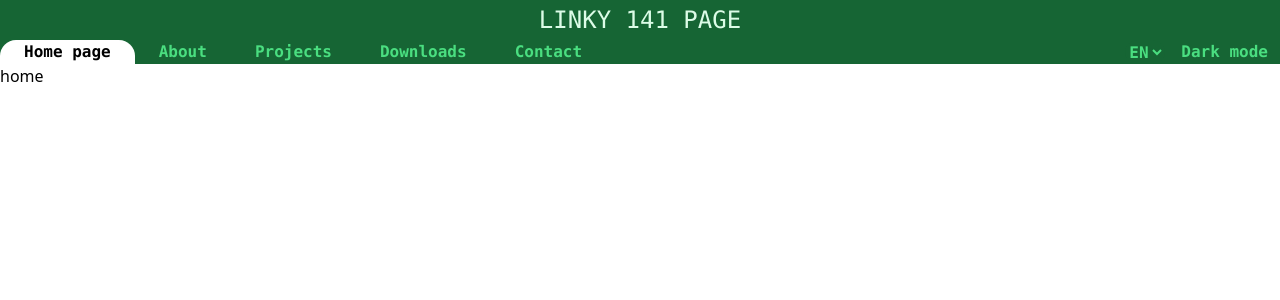
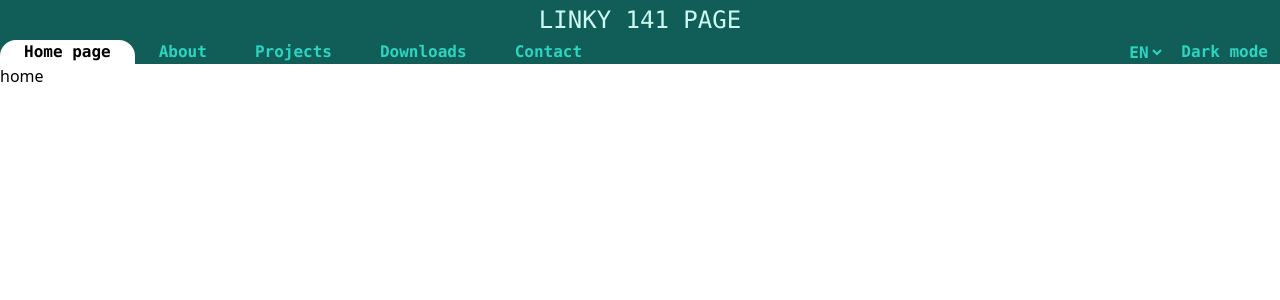
Before and after one commit to Linky141/Linky141Page, an Angular app in the folder client/: page /homePage in a window 1280 px wide. Shown: the top 300 px of the page. Built offline with nearby package versions, Linux system fonts and the light colour scheme.

Commit message:
changed theme from green to teal

```diff
--- a/client/src/styles/styles.colors.scss
+++ b/client/src/styles/styles.colors.scss
@@ -1,39 +1,39 @@
 @layer components {
   .background_color_light {
-    @apply bg-green-400;
+    @apply bg-teal-400;
   }
   .dark .background_color_light {
-    @apply bg-green-600;
+    @apply bg-teal-600;
   }
   .background_color_medium {
-    @apply bg-green-600;
+    @apply bg-teal-600;
   }
   .dark .background_color_medium {
-    @apply bg-green-800;
+    @apply bg-teal-800;
   }
   .background_color_dark {
-    @apply bg-green-800;
+    @apply bg-teal-800;
   }
   .dark .background_color_dark {
-    @apply bg-green-950;
+    @apply bg-teal-950;
   }
 
-  .text_color_green_light {
-    @apply text-green-100;
+  .text_color_light {
+    @apply text-teal-100;
   }
-  .dark .text_color_green_light {
-    @apply text-green-400;
+  .dark .text_color_light {
+    @apply text-teal-400;
   }
-  .text_color_green_medium {
-    @apply text-green-400;
+  .text_color_medium {
+    @apply text-teal-400;
   }
-  .dark .text_color_green_medium {
-    @apply text-green-600;
+  .dark .text_color_medium {
+    @apply text-teal-600;
   }
-  .text_color_green_dark {
-    @apply text-green-400;
+  .text_color_dark {
+    @apply text-teal-400;
   }
-  .dark .text_color_green_dark {
-    @apply text-green-600;
+  .dark .text_color_dark {
+    @apply text-teal-600;
   }
 }
--- a/client/src/styles/styles.header.scss
+++ b/client/src/styles/styles.header.scss
@@ -3,18 +3,18 @@
     @apply px-6;
   }
   .header_list_style {
-    @apply text_color_green_medium font-bold font-consolas hover:text_color_green_light;
+    @apply text_color_medium font-bold font-consolas hover:text_color_light;
   }
   .header_list_active_style {
     @apply body_text font-bold font-consolas rounded-tl-2xl rounded-tr-2xl body_background flex;
   }
   .header_select_style {
-    @apply text_color_green_medium font-bold font-consolas uppercase rounded-2xl background_color_dark hover:background_color_dark focus:outline-none mx-4;
+    @apply text_color_medium font-bold font-consolas uppercase rounded-2xl background_color_dark hover:background_color_dark focus:outline-none mx-4;
   }
   .header_background {
     @apply background_color_dark;
   }
   .header_title_style {
-    @apply text_color_green_light uppercase py-1 text-2xl text-center font-consolas;
+    @apply text_color_light uppercase py-1 text-2xl text-center font-consolas;
   }
 }
```
